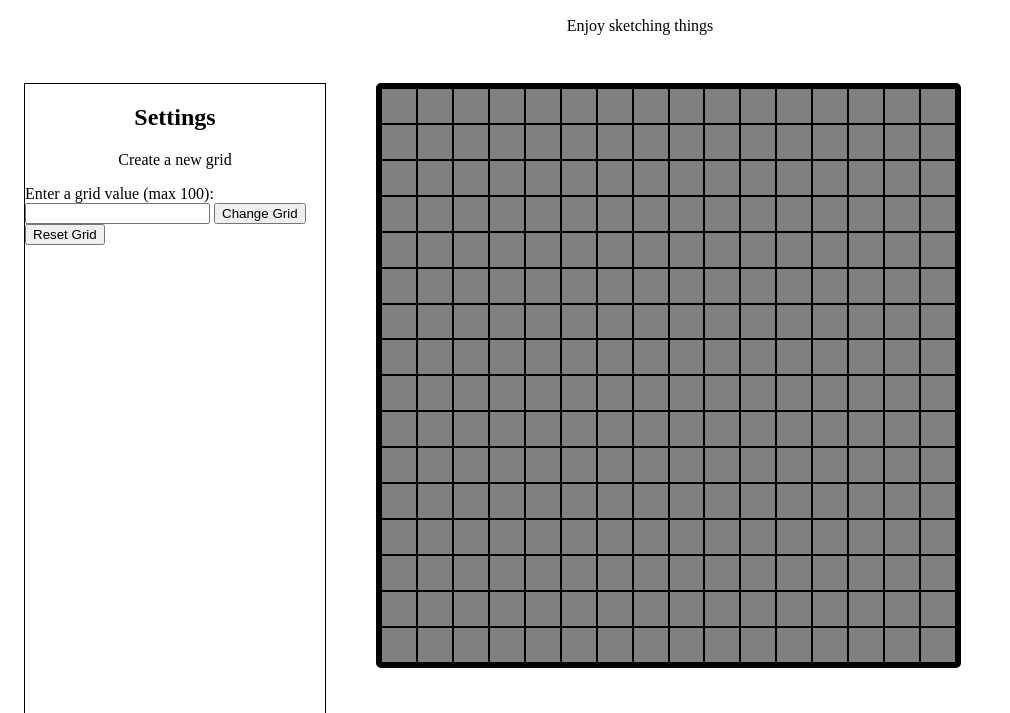
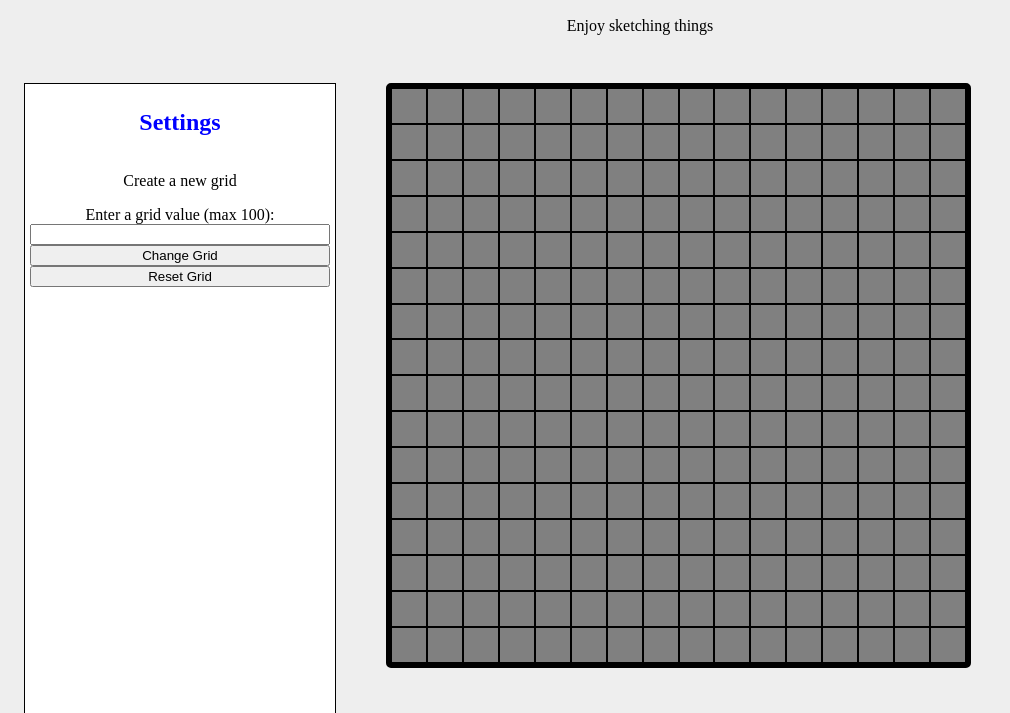
Before and after one commit to De-L3ns/Etch-a-Sketch, a plain HTML site: page index.html in a window 1280 px wide. Shown: the part 87-800 px from the top of the page, without its empty margins (0-1010 px from the left). Drawn offline with Linux system fonts and the light colour scheme.

Commit message:
cleaned up layout

```diff
--- a/styles.css
+++ b/styles.css
@@ -1,3 +1,8 @@
+body {
+    background-color: #EEE;
+}
+
+
 #header {
     display: flex;
     flex-direction: column;
@@ -25,7 +30,18 @@
 #settings {
     border: 1px solid black;
     width: 300px;
+    background-color: white;
+    display: flex;
+    flex-direction: column;
+    padding: 5px;
+    text-align: center;
+
 }
+
+#settings h2 {
+    color: blue;
+}
+
 .grid-container {
     flex: 1;
     padding-left: 50px;
```
